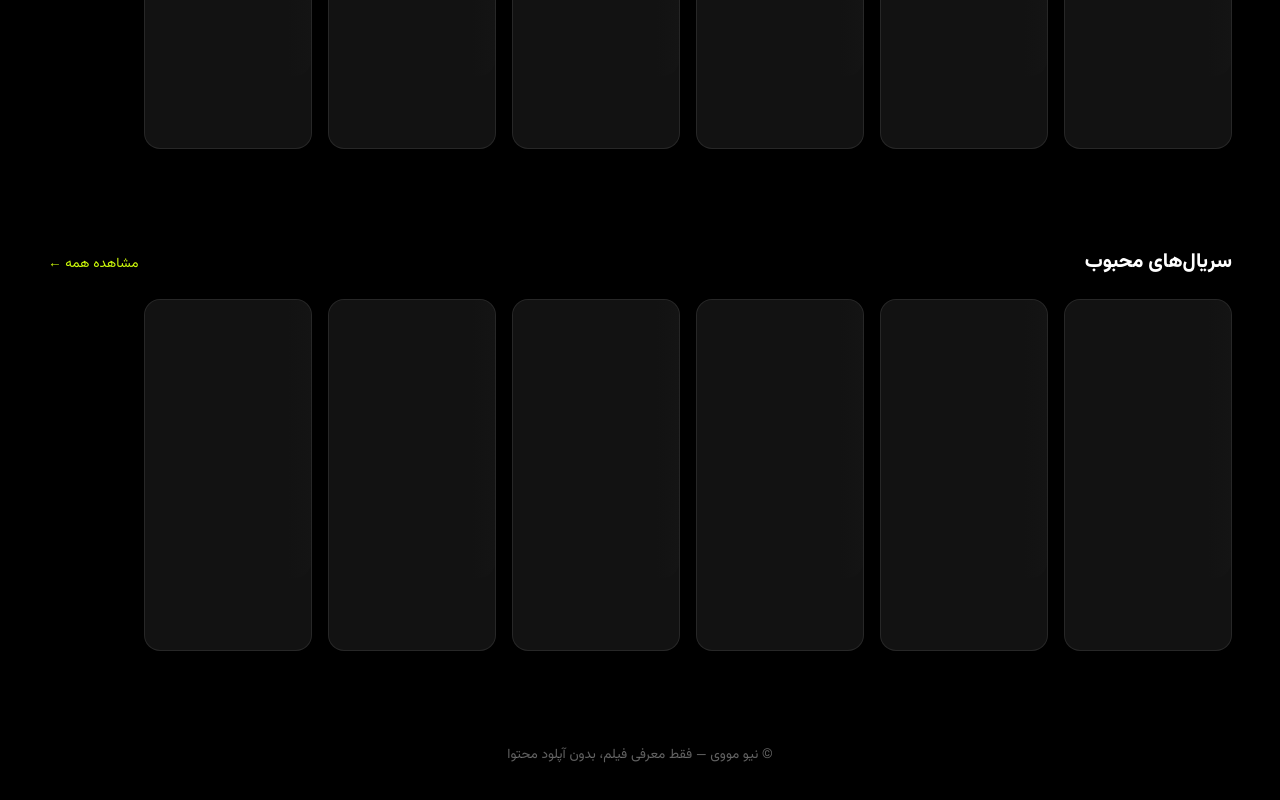
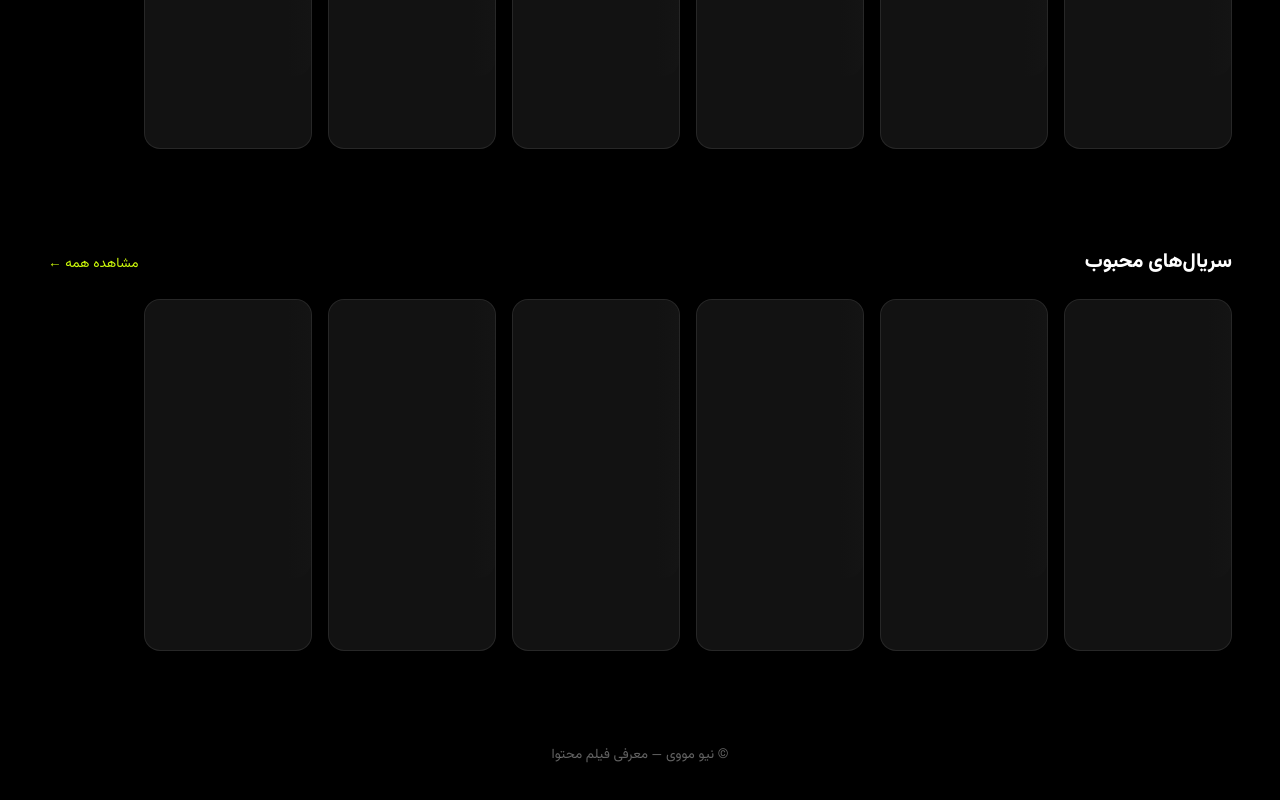
Before and after one commit to newmovieorg/newmovie, a plain HTML site: page index.html in a window 1280 px wide. Shown: the part 2543-3343 px from the top of the page. Drawn offline with Linux system fonts and the light colour scheme; no server answers.

Commit message:
Update footer text in index.html

```diff
--- a/index.html
+++ b/index.html
@@ -45,7 +45,7 @@
 </main>
 
 <footer class="site-footer">
-  <div class="wrap">© نیو مووی — فقط معرفی فیلم، بدون آپلود محتوا</div>
+  <div class="wrap">© نیو مووی — معرفی فیلم محتوا</div>
 </footer>
 
 <div id="app-bottomnav"></div>
```
